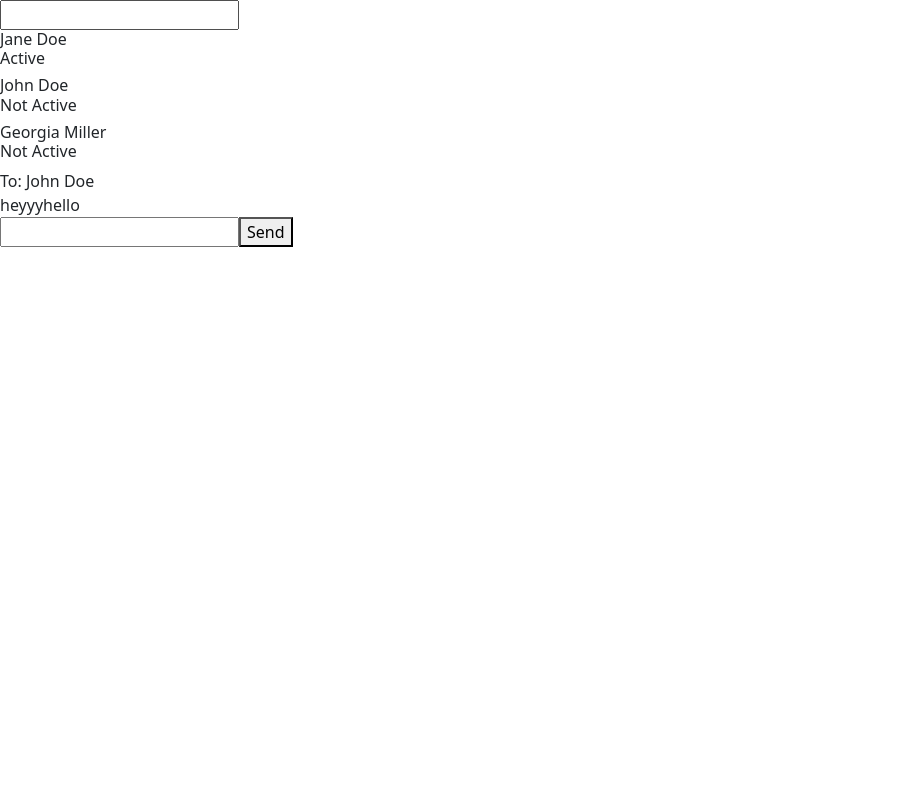
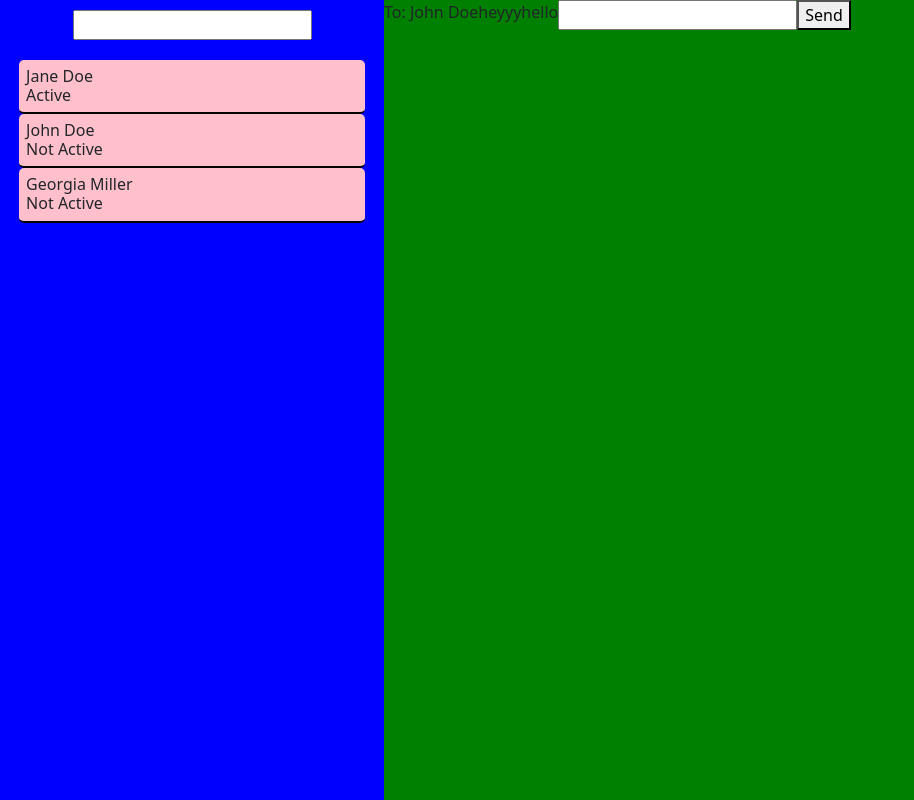
Before and after one commit to pdeseye/nava-chat, a React (Create React App) app: page /dashboard in a window 1280 px wide. Shown: the whole page, without its empty margins (0-914 px from the left). Built offline with nearby package versions, Linux system fonts and the light colour scheme.

Commit message:
css for chat contact list done

```diff
--- a/src/Components/Contacts/Contact.jsx
+++ b/src/Components/Contacts/Contact.jsx
@@ -2,12 +2,12 @@ import React from "react";
 
 const Contact = (props) => {
   return (
-    <>
-     <h6>
+    <div className="contacts">
+     <h6 className="contact-info">
       {props.contact.name}  <br/>
       {props.contact.active ? "Active" : "Not Active"}
     </h6>
-    </>
+    </div>
   )
 }
 
--- a/src/Components/Contacts/ContactList.jsx
+++ b/src/Components/Contacts/ContactList.jsx
@@ -18,8 +18,8 @@ const ContactList = (props) => {
 })
 
   return (
-    <>
-      <input onChange={inputHandler}/>
+    <div className="contact-list">
+      <input className="search" onChange={inputHandler}/>
 
       {filteredContacts.sort(function(a){
         if(a.active){
@@ -30,7 +30,7 @@ const ContactList = (props) => {
       }).map((contact, idx) =>
         <Contact contact={contact} key={idx} className={contact.active ? "active" : "inactive"}/>
       )}
-    </>
+    </div>
   )
 }
 
--- /dev/null
+++ b/src/pages/DashboardPage/DashboardPage.css
@@ -0,0 +1,33 @@
+.dashboard-page{
+  display:flex;
+  flex-direction:row;
+  width: 100vw;
+  height: 100vh;
+  background-color: green;
+}
+
+.contact-list{
+  display: flex;
+  flex-direction: column;
+  width: 30%;
+  height: 100%;
+  align-items: center;
+  background-color: blue;
+}
+
+.contacts{
+  width: 90%;
+  border-radius: 5px;
+  background-color: pink;
+  border-bottom: 2px solid black;
+}
+
+.contact-info{
+  margin: 2%;
+}
+
+.search{
+  margin-top: 10px;
+  margin-bottom: 20px;
+
+}
--- a/src/pages/DashboardPage/DashboardPage.jsx
+++ b/src/pages/DashboardPage/DashboardPage.jsx
@@ -1,6 +1,7 @@
 import React, { useState } from "react"
 import ChatWindow from "../../Components/ChatWindow/ChatWindow"
 import ContactList from "../../Components/Contacts/ContactList"
+import "./DashboardPage.css"
 
 const DashboardPage = () => {
   const contacts = [
@@ -91,10 +92,10 @@ const [contact, setContact] = useState(hasConversation ? hasConversation : null
 
 
 return(
-  <>
+  <div className="dashboard-page">
       <ContactList contacts={contacts} setContact={setContact}/>
       <ChatWindow contact={contact}/>
-    </>
+    </div>
   )
 }
 
```
